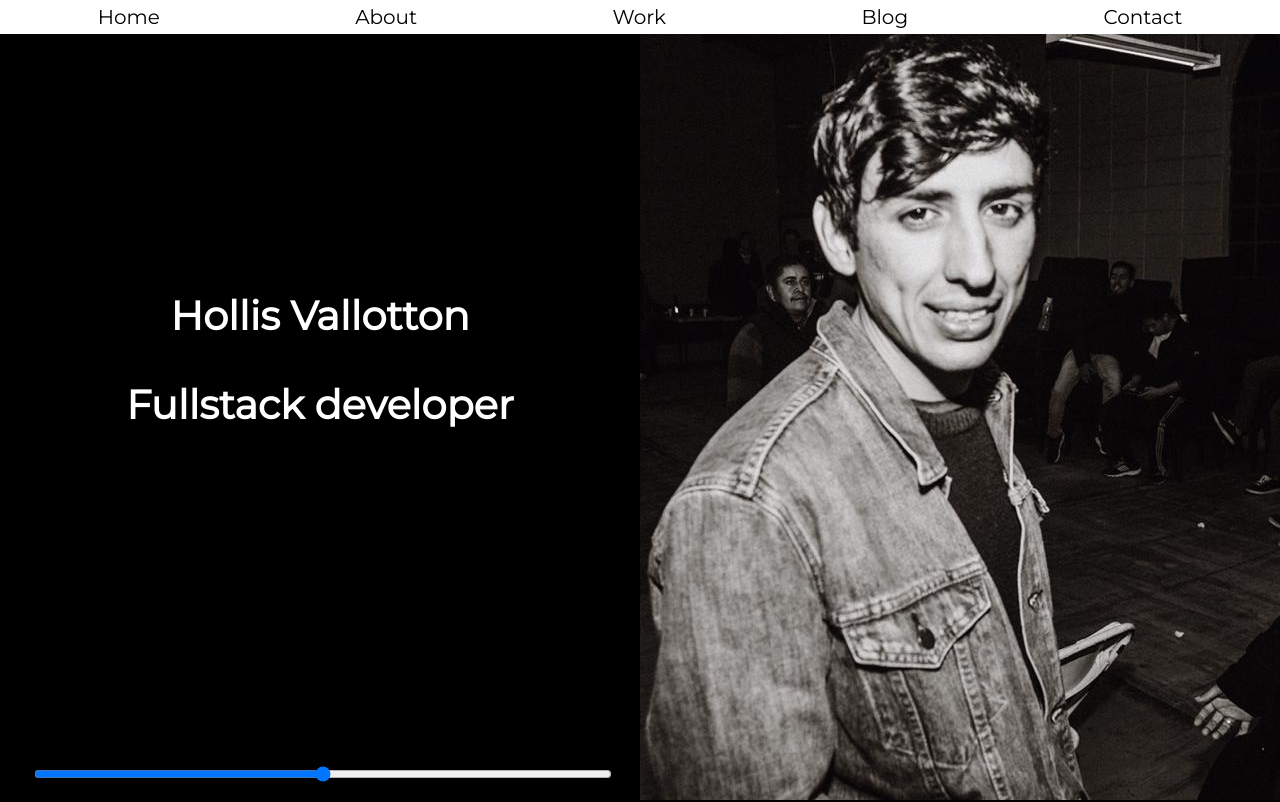
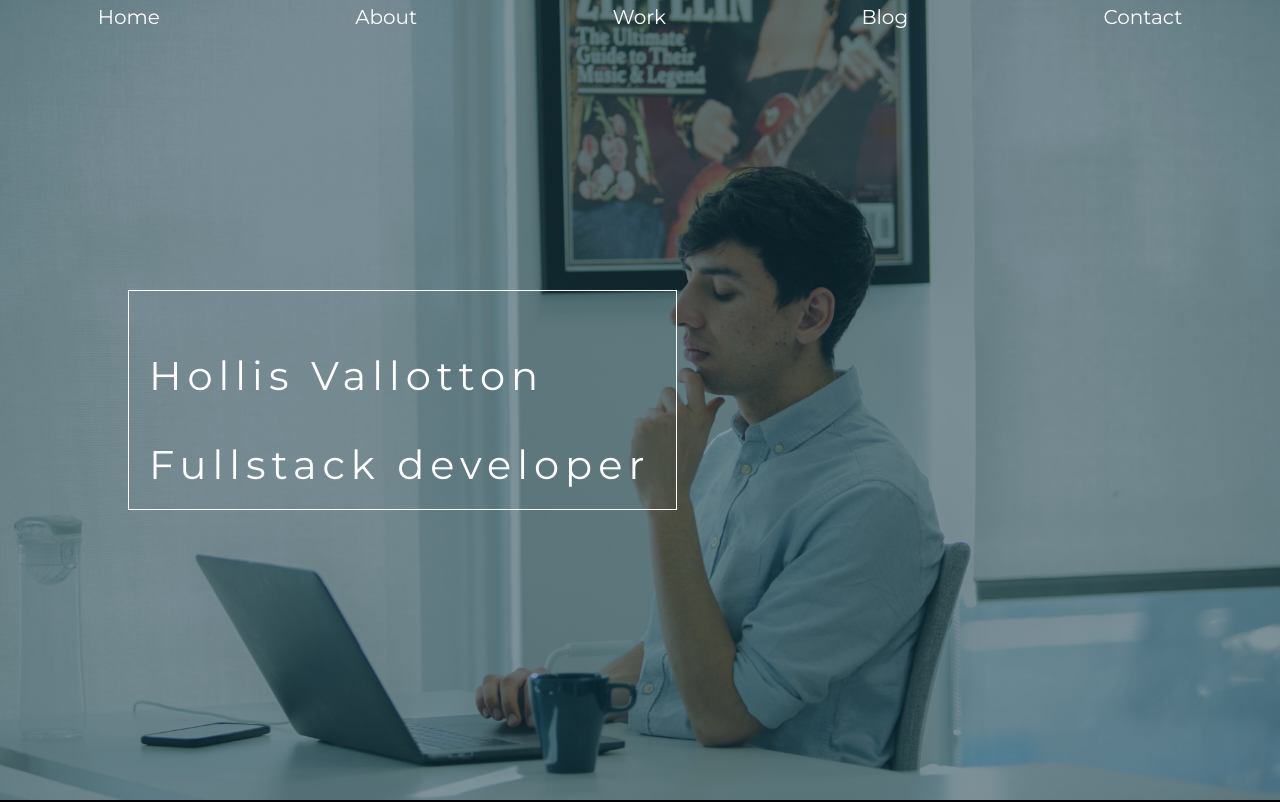
Before and after one commit to hermithollis/cv, a Vue app in the folder hollis-vallotton/: page /home/ in a window 1280 px wide. Shown: the top 802 px of the page. Built offline with nearby package versions, Linux system fonts and the light colour scheme.

Commit message:
updated cover

```diff
--- a/hollis-vallotton/src/components/Home.vue
+++ b/hollis-vallotton/src/components/Home.vue
@@ -1,22 +1,8 @@
 <template>
-  <div class="screen" id="home">
-    <div class="half-screen black">
-      <div class="left-container">
-        <div class="info-container">
-          <p>Hollis Vallotton</p>
-          <p>Fullstack developer</p>
-        </div>
-        <div class="slider-container">
-          <div class="slider-wrapper">
-            <vllttch-slider class="slider" />
-          </div>
-        </div>
-      </div>
-    </div>
-    <div class="half-screen white">
-      <div>
-        <img src="@/assets/me.jpeg">
-      </div>
+  <div class="screen darken" id="home">
+    <div class="info-container typewriter">
+      <p>Hollis Vallotton</p>
+      <p class='type'>Fullstack developer</p>
     </div>
   </div>
 </template>
@@ -38,13 +24,15 @@ export default {
 </script>
 
 <style scoped>
+#home {
+  background-size: cover;
+  display:flex;
+  justify-content: flex-start;
+  align-items: center;
+}
 
-div .white div {
-  display:flex;
-  justify-content: center;
-  align-items: center;
-  overflow: hidden;
-  height: 100%;
+.darken {
+  background-image: linear-gradient(rgba(2, 43, 58, 0.5), rgba(2, 43, 58, 0.5)), url('../assets/cover.jpg');
 }
 
 img {
@@ -61,44 +49,43 @@ div .black{
 
 p {
   font-family: 'Montserrat', sans-serif;
-  font-weight: 700;
+  font-weight: 200;
   font-size: 40px;
   color: white;
-}
-
-.left-container {
-  display: grid;
-  width: 100%;
-  height: 100%;
-  grid-template-columns: 1fr;
-  grid-template-rows: 9fr 1fr;
-  grid-template-areas:
-    "content"
-    "slider";
+  white-space: nowrap;
+  letter-spacing: .15em;
 }
 
 .info-container {
-  align-self: center;
+  display: flex;
+  flex-direction: column;
+  align-items: flex-start;
+  border: 1px white solid;
+  border-style: solid;
+  margin-left: 10%;
+  padding: 20px;
 }
 
-.slider {
-  bottom: 10px;
-  left: 10px;
-  align-self: end;
+.typewriter .type {
+  overflow: hidden; /* Ensures the content is not revealed until the animation */
+  border-right: .15em solid #C493B7; /* The typwriter cursor */
+  white-space: nowrap; /* Keeps the content on a single line */
+  margin: 0 auto; /* Gives that scrolling effect as the typing happens */
+  letter-spacing: .15em; /* Adjust as needed */
+  animation:
+    typing 2.5s steps(40, end),
+    blink-caret .75s step-end infinite;
 }
 
-.slider-container {
-  display:flex;
-  width: 100%;
-  justify-self: center;
-  align-self: flex-end;
-  justify-content: center;
-  align-content: center;
-  height: 50px;
+/* The typing effect */
+@keyframes typing {
+  from { width: 0 }
+  to { width: 100% }
 }
 
-.slider-wrapper {
-  width: 90%;
-  align-self: center;
+/* The typewriter cursor effect */
+@keyframes blink-caret {
+  from, to { border-color: transparent }
+  50% { border-color:#C493B7; }
 }
 </style>
--- a/hollis-vallotton/src/components/Link.vue
+++ b/hollis-vallotton/src/components/Link.vue
@@ -21,12 +21,13 @@ export default {
 <style scoped>
 .tab {
   padding: 5px;
-  color: black;
+  color:white;
   font-size: 20px;
   text-decoration: none;
   font-family: 'Montserrat', sans-serif;
 }
-.hover {
-  background-color: white;
+.tab:hover {
+  color: #022B3A;
+  color: #CA9EB7
 }
 </style>
--- a/hollis-vallotton/src/components/NavBar.vue
+++ b/hollis-vallotton/src/components/NavBar.vue
@@ -50,12 +50,11 @@ export default {
 nav {
   display: flex;
   justify-content: space-around;
-  background-color: white;
+  background-color: transparent;
   position: fixed;
   top: 0;
   right: 0;
   width: 100%;
   position: fixed;
-  border-color: white;
 }
 </style>
```
Also changed, not shown: hollis-vallotton/src/assets/cover.jpg (added).
